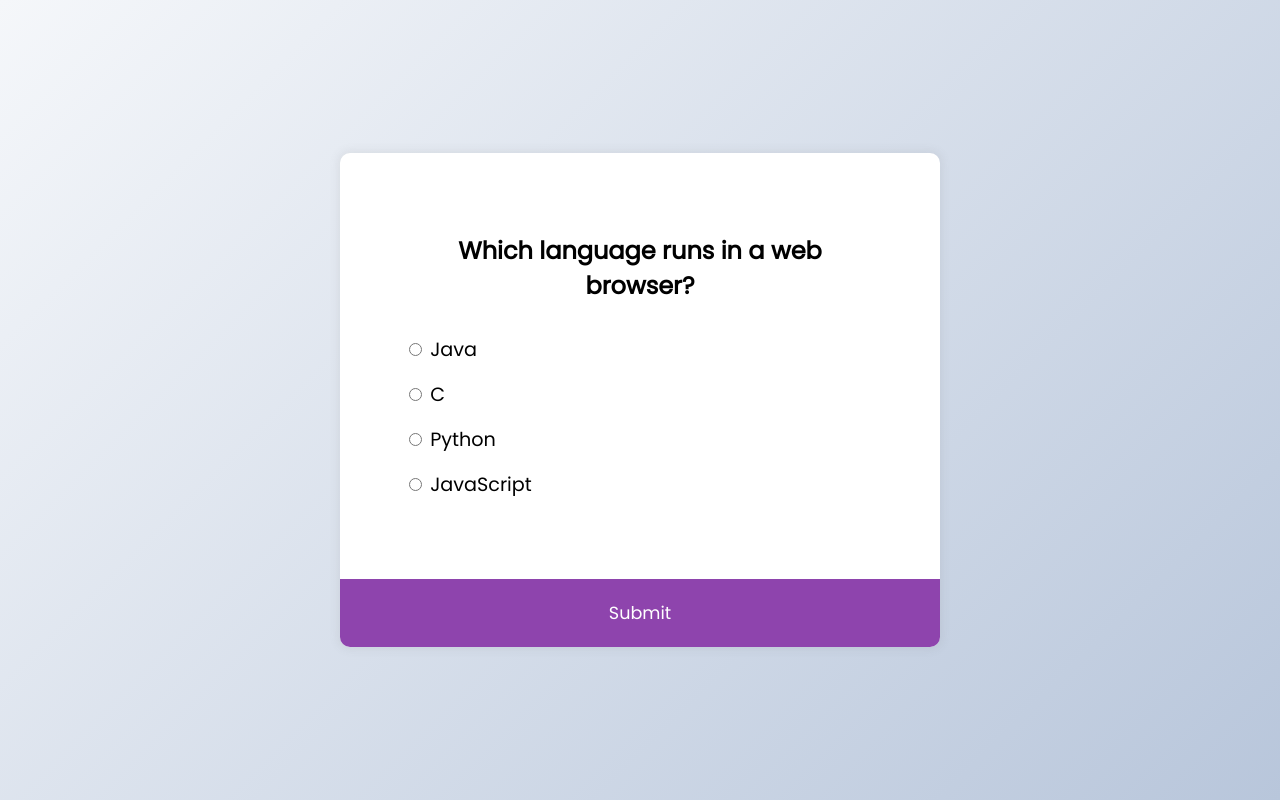
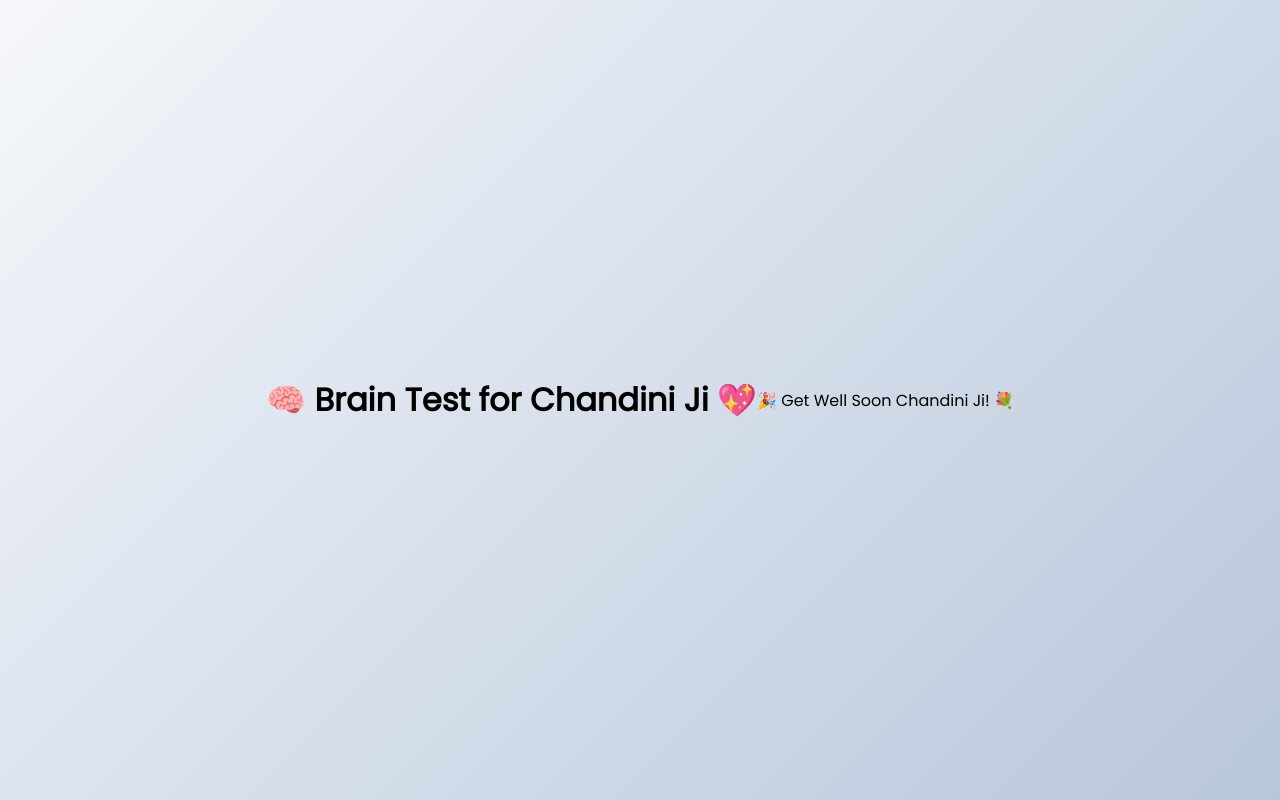
Before and after one commit to shubhamkeswani/quiz-app-using-html-css-and-javascript, a plain HTML site: page index.html in a window 1280 px wide. Drawn offline with Linux system fonts and the light colour scheme.

Commit message:
Update index.html

```diff
--- a/index.html
+++ b/index.html
@@ -1,39 +1,15 @@
 <!DOCTYPE html>
 <html lang="en">
-  <head>
-    <meta charset="UTF-8" />
-    <meta name="viewport" content="width=device-width, initial-scale=1.0" />
-    <link rel="stylesheet" href="style.css" />
-    <title>Quiz App</title>
-  </head>
-  <body>
-    <div class="quiz-container" id="quiz">
-      <div class="quiz-header">
-        <h2 id="question">Question text</h2>
-        <ul>
-          <li>
-            <input type="radio" name="answer" id="a" class="answer">
-            <label for="a" id="a_text">Question</label>
-          </li>
+<head>
+  <meta charset="UTF-8">
+  <title>Chandini Ji's Brain Test</title>
+  <link rel="stylesheet" href="style.css">
+</head>
+<body>
+  <h1>🧠 Brain Test for Chandini Ji 💖</h1>
+  <div class="grid" id="grid"></div>
+  <div id="message">🎉 Get Well Soon Chandini Ji! 💐</div>
 
-          <li>
-            <input type="radio" name="answer" id="b" class="answer">
-            <label for="b" id="b_text">Question</label>
-          </li>
-
-          <li>
-            <input type="radio" name="answer" id="c" class="answer">
-            <label for="c" id="c_text">Question</label>
-          </li>
-
-          <li>
-            <input type="radio" name="answer" id="d" class="answer">
-            <label for="d" id="d_text">Question</label>
-          </li>
-        </ul>
-      </div>
-      <button id="submit">Submit</button>
-    </div>
-    <script src="script.js"></script>
-  </body>
+  <script src="script.js"></script>
+</body>
 </html>
```
